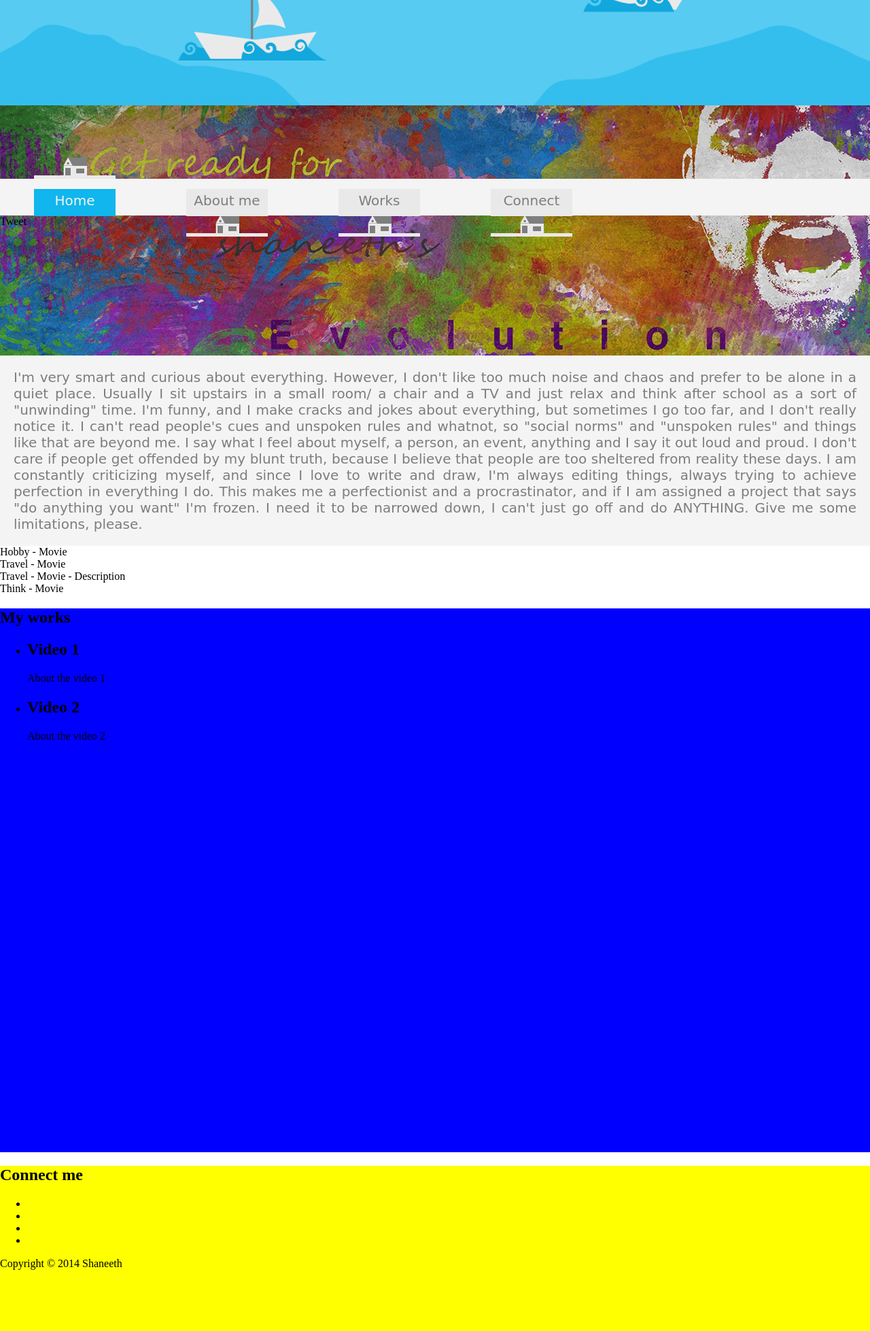
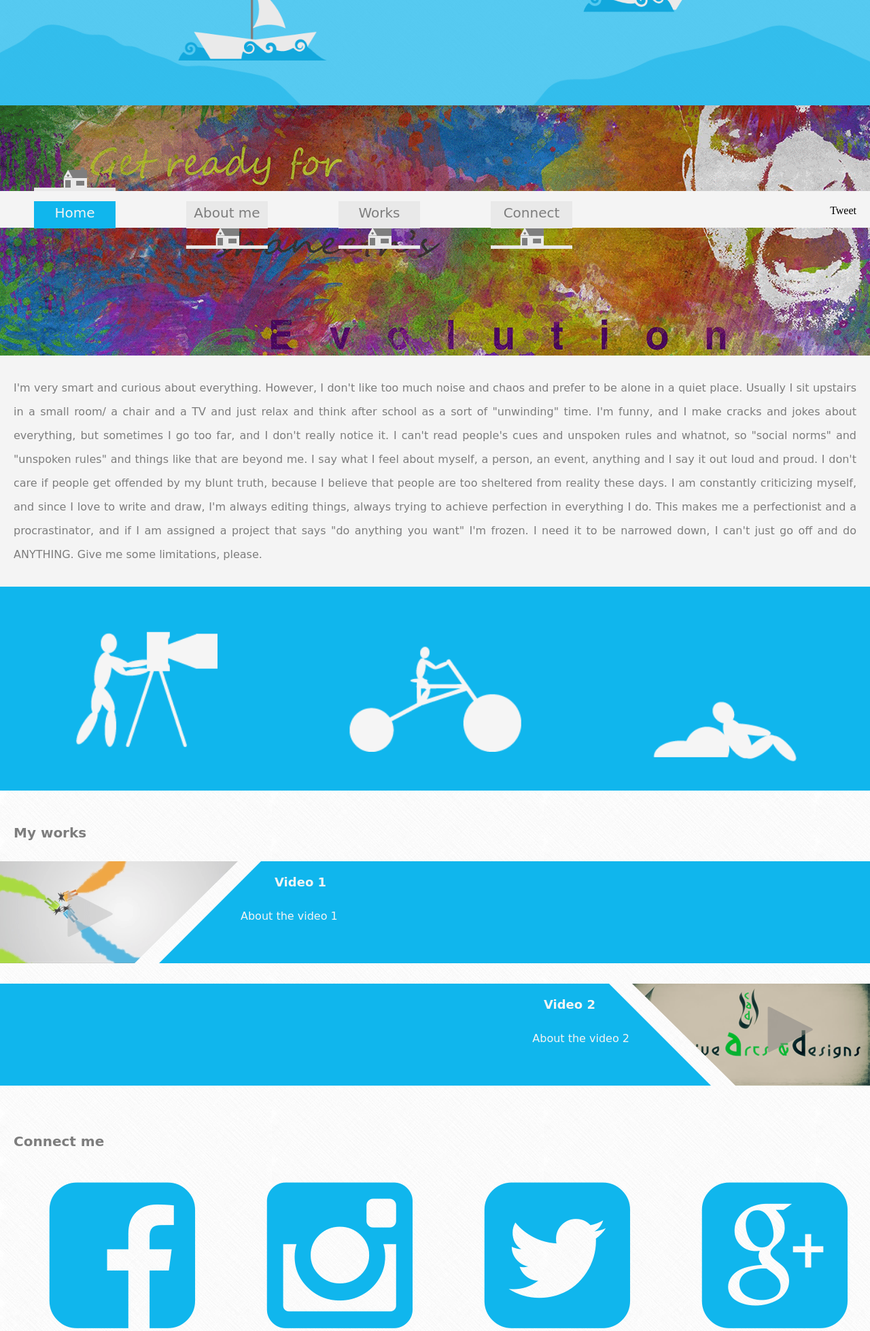
Before and after one commit to shaneeth/myWebsite, a PHP site: page / in a window 1280 px wide. Shown: the part 465-2423 px from the top of the page at 68% size. Run offline with PHP 8.4, Linux system fonts and the light colour scheme; style sheets or scripts are compiled from the project's sources; some libraries are stand-ins or nearby versions.

Commit message:
added about me, connect, works

```diff
--- a/styles/style.less
+++ b/styles/style.less
@@ -7,10 +7,13 @@
 @color-dark-2: #11A7DC;
 
 @font-family-1: "comic sans ms";
+@font-size-12: 12px;
+@font-size-16: 16px;
+@font-size-18: 18px;
 @font-size-20: 20px;
 @font-size-30: 30px;
 
-@min-width: 1024px;
+@min-width: 1170px;
 
 @import "animations";
 
@@ -24,6 +27,7 @@
 body {
   margin: 0px;
   min-width: @min-width;
+  background: url("../images/bg-pattern.png")  repeat scroll;
 }
 a {
   outline: none;
@@ -37,6 +41,16 @@ div, p {
   -webkit-box-sizing: border-box; /* Safari/Chrome, other WebKit */
   -moz-box-sizing: border-box;    /* Firefox, other Gecko */
   box-sizing: border-box;
+}
+i{
+  font-family: FontAwesome;
+  font-style: normal;
+}
+h1.title {
+  margin: 30px 20px;
+  font-family: @font-family-1;
+  font-size: @font-size-20;
+  color: @color-lite-3;
 }
 nav.menu {
   padding: 0;
@@ -128,6 +142,17 @@ nav.menu {
       }
     }
   }
+  .action-btns{
+    margin: 20px;
+    width: 320px;
+    position: absolute;
+    top: 0px;
+    right: 0px;
+    .each-btn {
+      margin-left: 10px;
+      float: right;
+    }
+  }
 }
 header.top {
   width: 100%;
@@ -195,7 +220,6 @@ header.top {
 #landing {
   width: 100%;
   height: 620px;
-  background-color: @color-white;
   position: relative;
   .clouds-logo {
     height: 15%;
@@ -300,7 +324,7 @@ header.top {
     right: 7%;
     z-index: 1;
     background: url("../images/myShip.png")  no-repeat scroll left top / 100% auto rgba(0, 0, 0, 0);
-    .animation(MyShip, 80s, infinite, linear);
+    .animation(MyShip, 10s, infinite, linear, 5s);
   }
   .chooky-ship {
     height: 270px;
@@ -379,21 +403,248 @@ header.top {
   }
   .description {
     width: 100%;
-    padding: 20px;
+    padding: 30px 20px;
     background-color: @color-lite-1;
     color: @color-lite-3;
     font-family: @font-family-1;
-    font-size: @font-size-20;
+    font-size: @font-size-16;
     text-align: justify;
+    line-height: 35px;
+  }
+  .hobbies {
+    height: 300px;
+    width: 100%;
+    background-color: @color-dark-1;
+    position: relative;
+    &:hover {
+      background-color: @color-dark-2;
+    }
+    .hobbies-in {
+      float: left;
+      width: 33.33%;
+      height: 100%;
+      cursor: pointer;
+      position: relative;
+      z-index: 1;
+    }
+    .hobby-movie {
+      background: url("../images/hobbyMovie.png")  no-repeat scroll center center / 50% auto rgba(0, 0, 0, 0);
+    }
+    .hobby-travel {
+      background: url("../images/hobbyTravel.png") no-repeat scroll center center / 60% auto rgba(0, 0, 0, 0);
+      background-position: center 60%;
+    }
+    .hobby-think {
+      background: url("../images/hobbyThinking.png")  no-repeat scroll center center / 50% auto rgba(0, 0, 0, 0);
+      background-position: center 80%;
+    }
+    .hobbies-desc {
+      padding: 20px;
+      background-color: @color-lite-1;
+      color: @color-lite-3;
+      font-family: @font-family-1;
+      font-size: @font-size-20;
+      z-index: 0;
+      .opacity(0);
+    }
+    .movie-desc {
+      height: 100%;
+      width: 66.66%;
+      position: absolute;
+      top: 0px;
+      left: 33.33%;
+    }
+    .travel-desc-left {
+      height: 100%;
+      width: 33.33%;
+      position: absolute;
+      top: 0;
+      left: 0;
+    }
+    .travel-desc-right {
+      height: 100%;
+      width: 33.33%;
+      position: absolute;
+      top: 0;
+      left: 66.66%;
+    }
+    .think-desc {
+      height: 100%;
+      width: 66.66%;
+      position: absolute;
+      top: 0px;
+      right: 33.33%;
+    }
   }
 }
 #my-works {
+  padding: 20px 0px;
   width: 100%;
-  height: 800px;
-  background-color: blue;
+  .work-wrap {
+    padding: 0px;
+    margin: 0px;
+    list-style: none;
+    .work {
+      margin-top: 30px;
+      height: 150px;
+      width: 100%;
+      cursor: pointer;
+    }
+    .work-odd {
+      .work-vid {
+        height: 100%;
+        width: 30%;
+        float: left;
+        position: relative;
+      }
+      .work-desc {
+        height: 100%;
+        width: 70%;
+        float: right;
+        background-color: @color-dark-1;
+        position: relative;
+        h2 {
+          margin: 20px;
+          font-family: @font-family-1;
+          font-size: @font-size-18;
+          color: @color-lite-1;
+        }
+        p {
+          padding: 10px;
+          margin-left: -40px;
+          font-family: @font-family-1;
+          font-size: @font-size-16;
+          color: @color-lite-1;
+          position: relative;
+        }
+      }
+      .work-desc:before {
+        content: "";
+        border-right: 150px solid @color-dark-1;
+        border-top: 150px solid transparent;
+        position: absolute;
+        left: -150px;
+        bottom: 0px;
+      }
+    }
+    .work-even {
+      .work-vid {
+        height: 100%;
+        width: 30%;
+        float: right;
+        position: relative;
+      }
+      .work-desc {
+        height: 100%;
+        width: 70%;
+        float: left;
+        background-color: @color-dark-1;
+        position: relative;
+        text-align: right;
+        h2 {
+          margin: 20px;
+          font-family: @font-family-1;
+          font-size: @font-size-18;
+          color: @color-lite-1;
+        }
+        p {
+          padding: 10px;
+          margin-right: -40px;
+          font-family: @font-family-1;
+          font-size: @font-size-16;
+          color: @color-lite-1;
+          position: relative;
+        }
+      }
+      .work-desc:before {
+        content: "";
+        border-left: 150px solid @color-dark-1;
+        border-top: 150px solid transparent;
+        position: absolute;
+        right: -150px;
+        bottom: 0px;
+      }
+    }
+    .work-odd:hover {
+      .work-desc {
+        background-color: @color-dark-2;
+        &:before {
+          border-right-color: @color-dark-2;
+        }
+      }
+    }
+    .work-even:hover {
+      .work-desc {
+        background-color: @color-dark-2;
+        &:before {
+          border-left-color: @color-dark-2;
+        }
+      }
+    }
+    .work:first-child {
+      margin-top: 0px;
+    }
+  }
 }
 #connect-me {
+  padding: 20px 0px;
   width: 100%;
-  height: 800px;
-  background-color: yellow;
+  .connect-ref{
+    padding: 20px;
+    margin: 0px;
+    list-style: none;
+    width: 100%;
+    height: 200px;
+    li {
+      width: 25%;
+      height: 100%;
+      float: left;
+      text-align: center;
+      font-size: 250px;
+      a {
+        color: @color-dark-1;
+        position: relative;
+        .transition(color 0.5s ease);
+        .connect-icon {
+          height: 218px;
+          display: inline-block;
+          position: relative;
+          i {
+            position: relative;
+            top: -33px;
+          }
+          .ext-details {
+            padding: 10px;
+            margin-left: -5%;
+            width: 110%;
+            height: 100%;
+            background-color: @color-lite-2;
+            .opacity(0);
+            .transition(opacity 1s ease);
+            position: absolute;
+            top: -2px;
+            left: 0px;
+            line-height: 135px;
+          }
+        }
+        &:hover {
+          color: @color-lite-3;
+          .ext-details {
+            .opacity(0.95);
+          }
+        }
+      }
+    }
+  }
+  .watermark {
+    padding: 30px;
+    margin-top: 100px;
+    margin-bottom: 30px;
+    width: 100%;
+    text-align: center;
+    background-color: @color-dark-1;
+    color: @color-lite-1;
+    font-family: @font-family-1;
+    font-size: @font-size-12;
+  }
 }
```
